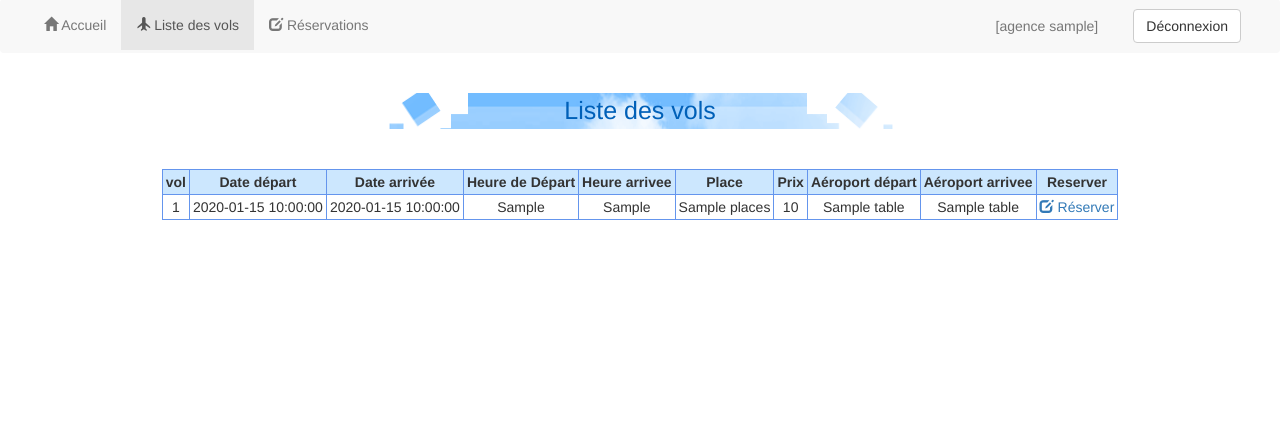
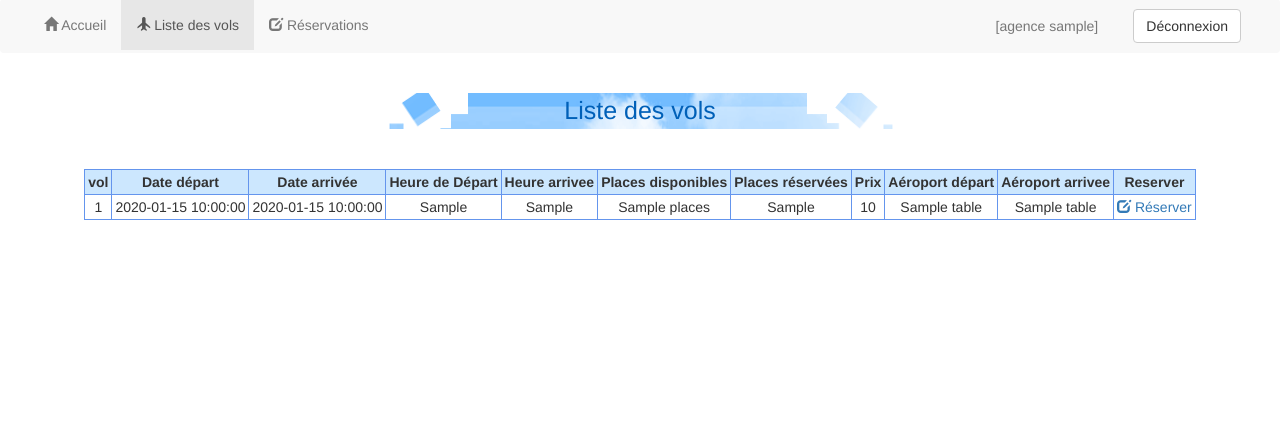
Before and after one commit to ginius4ginius/Air-Azur-codeIgniter, a CodeIgniter app: the page made by air_azur_CI/base/views/catalog.php in a window 1280 px wide. Shown: the part 201-635 px from the top of the page. Run offline with CodeIgniter, Linux system fonts and the light colour scheme; the visitor is signed in with stand-in values (Sample User, id 1); tables that the repository leaves empty or names only in its code hold one stand-in row (values such as "Sample post"); the template is opened without the code that fills it: most values are stand-ins (such as "Sample title", 1, 10 or a date in 2020).

Commit message:
mise a jour finale normalement 2  lol

```diff
--- a/air_azur_CI/base/libraries/MyFpdf.php
+++ b/air_azur_CI/base/libraries/MyFpdf.php
@@ -11,9 +11,3 @@ class MyFpdf extends Fpdf {
     }
 
 }
-
-/*
- * To change this license header, choose License Headers in Project Properties.
- * To change this template file, choose Tools | Templates
- * and open the template in the editor.
- */
--- a/air_azur_CI/base/models/DAL/Dao.php
+++ b/air_azur_CI/base/models/DAL/Dao.php
@@ -140,6 +140,8 @@ class Dao extends CI_Model {
             v.heure_dep,
             v.heure_arr,
            (nbr_places - coalesce((select sum(nbr_places_res) from reservation r where r.vlg_num=vol.vlg_num and r.date_dep=vol.date_dep), 0))as places,
+           (coalesce((select sum(nbr_places_res) from reservation r where r.vlg_num=vol.vlg_num and r.date_dep=vol.date_dep), 0))as placeBase,
+
             v.prix,
             ad.arp_nom as 'nomdep',
             aa.arp_nom as 'nomarr'");
--- a/air_azur_CI/base/views/catalog.php
+++ b/air_azur_CI/base/views/catalog.php
@@ -19,7 +19,8 @@
             echo '<th>Date arrivée</th>';
             echo '<th>Heure de Départ</th>';
             echo '<th>Heure arrivee</th>';
-            echo '<th>Place</th>';
+            echo '<th>Places disponibles</th>';
+            echo '<th>Places réservées</th>';
             echo '<th>Prix</th>';
             echo '<th>Aéroport départ</th>';
             echo '<th>Aéroport arrivee</th>';
@@ -35,6 +36,7 @@
                     echo '<td>'.$don->heure_dep.'</td>';
                     echo '<td>'.$don->heure_arr.'</td>';
                     echo '<td>'.$don->places.'</td>';
+                    echo '<td>'.$don->placeBase.'</td>';
                     echo '<td>'.$don->prix.'</td>';
                     echo '<td>'.$don->nomdep.'</td>';
                     echo '<td>'.$don->nomarr.'</td>';
```
